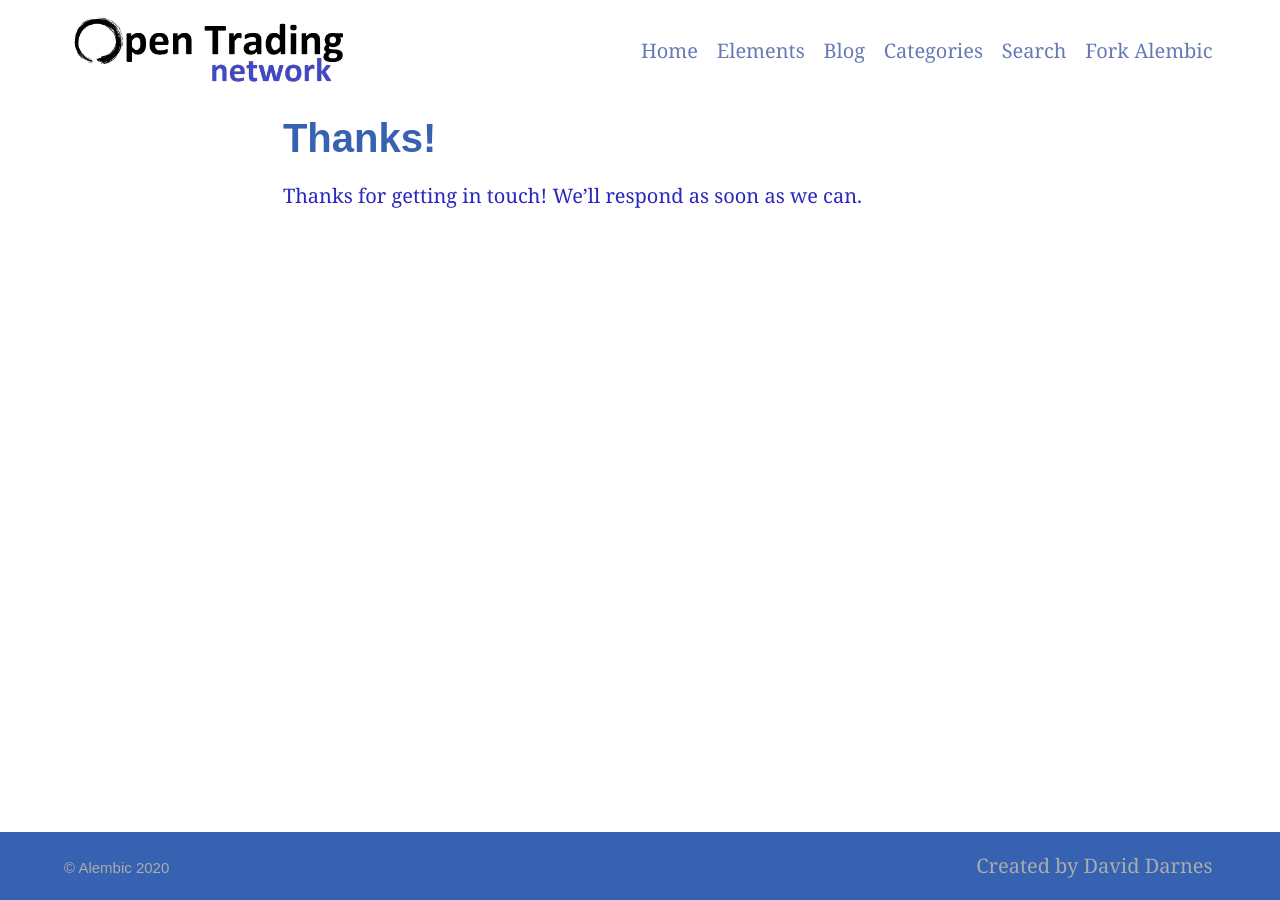
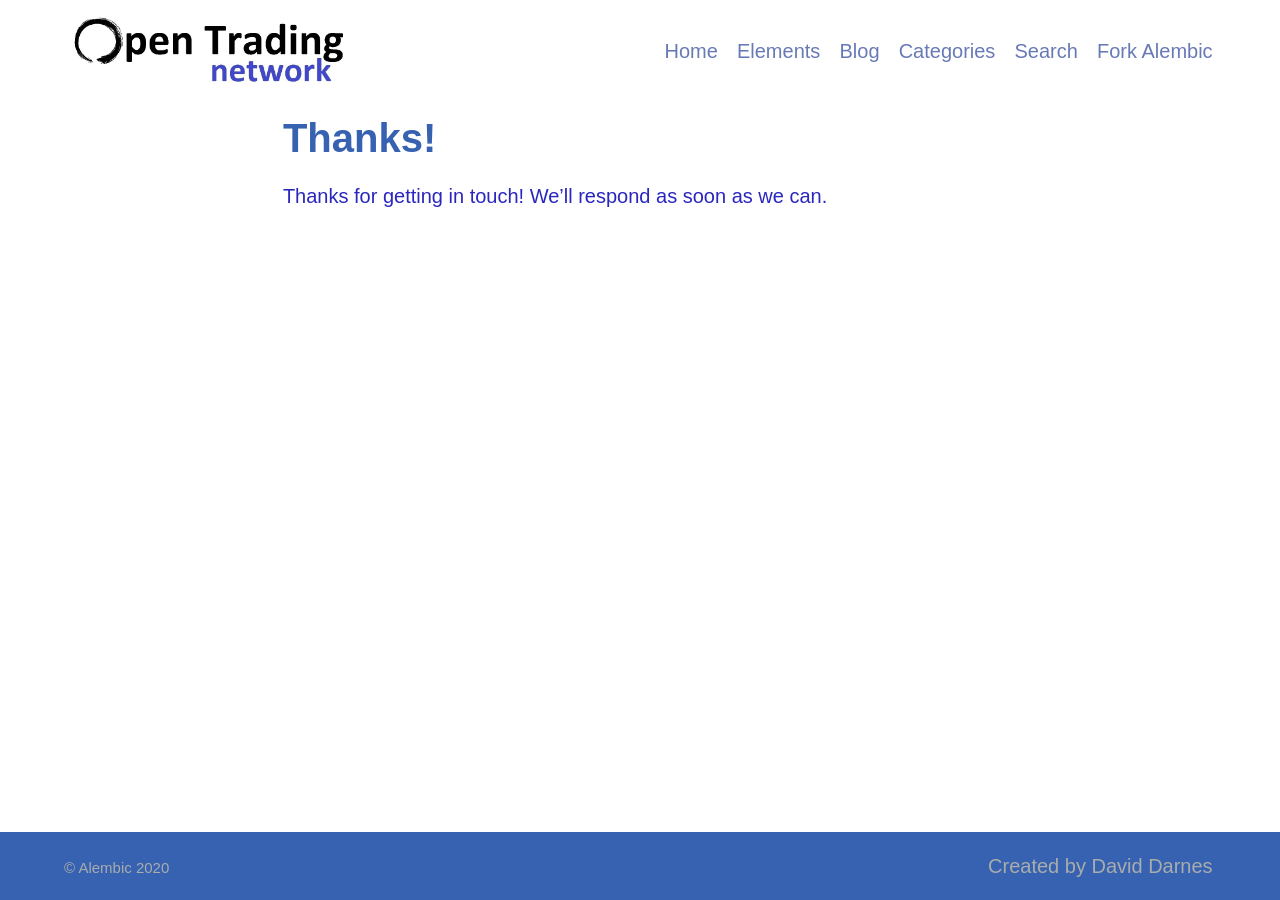
Before and after one commit to opentrading-net/custom-alembic, a Jekyll site: the page built from thanks.md, in a window 1280 px wide. Built offline with Jekyll 4.4.1, drawn with Linux system fonts in a browser that asks for light colours.

Commit message:
Body type font

```diff
--- a/_sass/_settings.scss
+++ b/_sass/_settings.scss
@@ -15,7 +15,7 @@ $white: #ffffff !default;
 
 // Typography
 $bodytype: (
-  font-family: "Georgia, serif",
+  font-family:  '"Gotham A","Gotham B",sans-serif',
   regular: 400,
   bold: 700,
   italic: italic,
```
